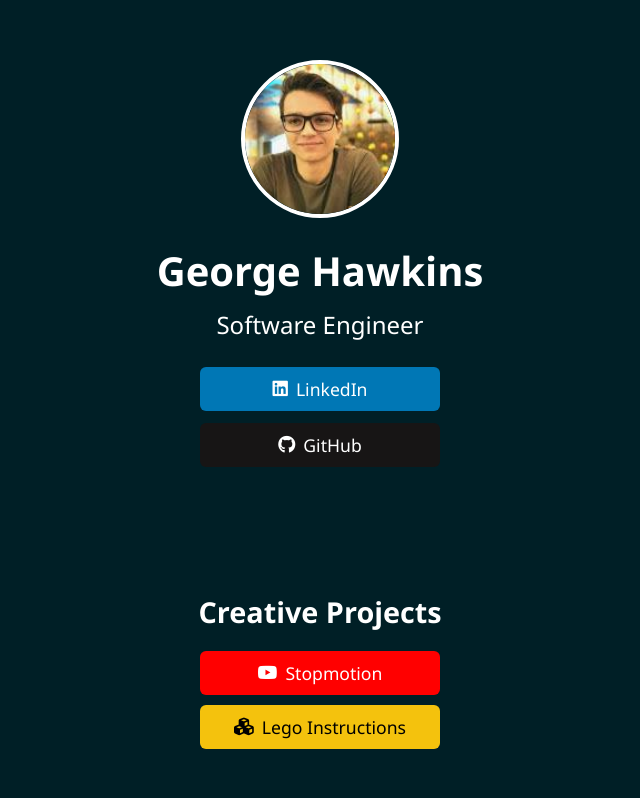
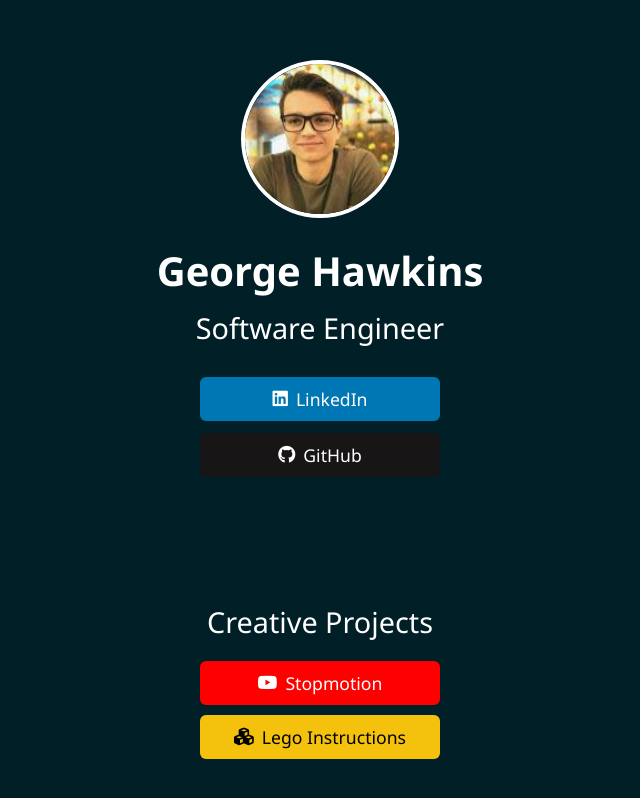
Before and after one commit to geohwk/geohwk.github.io, a plain HTML site: page index.html in a window 1280 px wide. Shown: the whole page, without its empty margins (320-960 px from the left). Drawn offline with Linux system fonts and the light colour scheme.

Commit message:
Update index.html

```diff
--- a/index.html
+++ b/index.html
@@ -38,6 +38,7 @@
 
     h2 {
       margin-top: 10px;
+      font-size: 1.8rem;
       font-weight: 400;
     }
 
@@ -86,6 +87,7 @@
 
     section.extras h3 {
       font-size: 1.8rem;
+      font-weight: 400;
       margin-bottom: 20px;
     }
 
```
